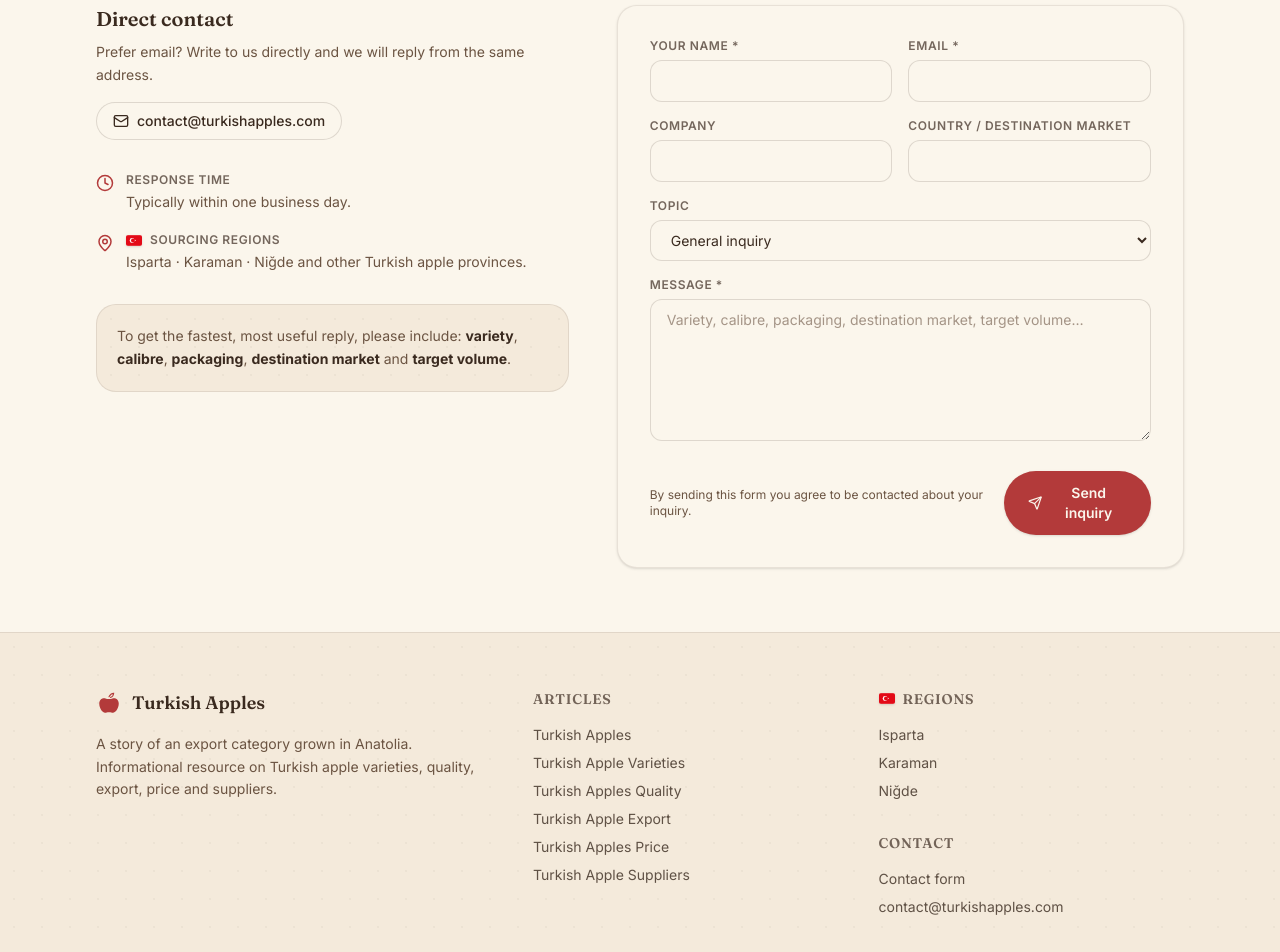
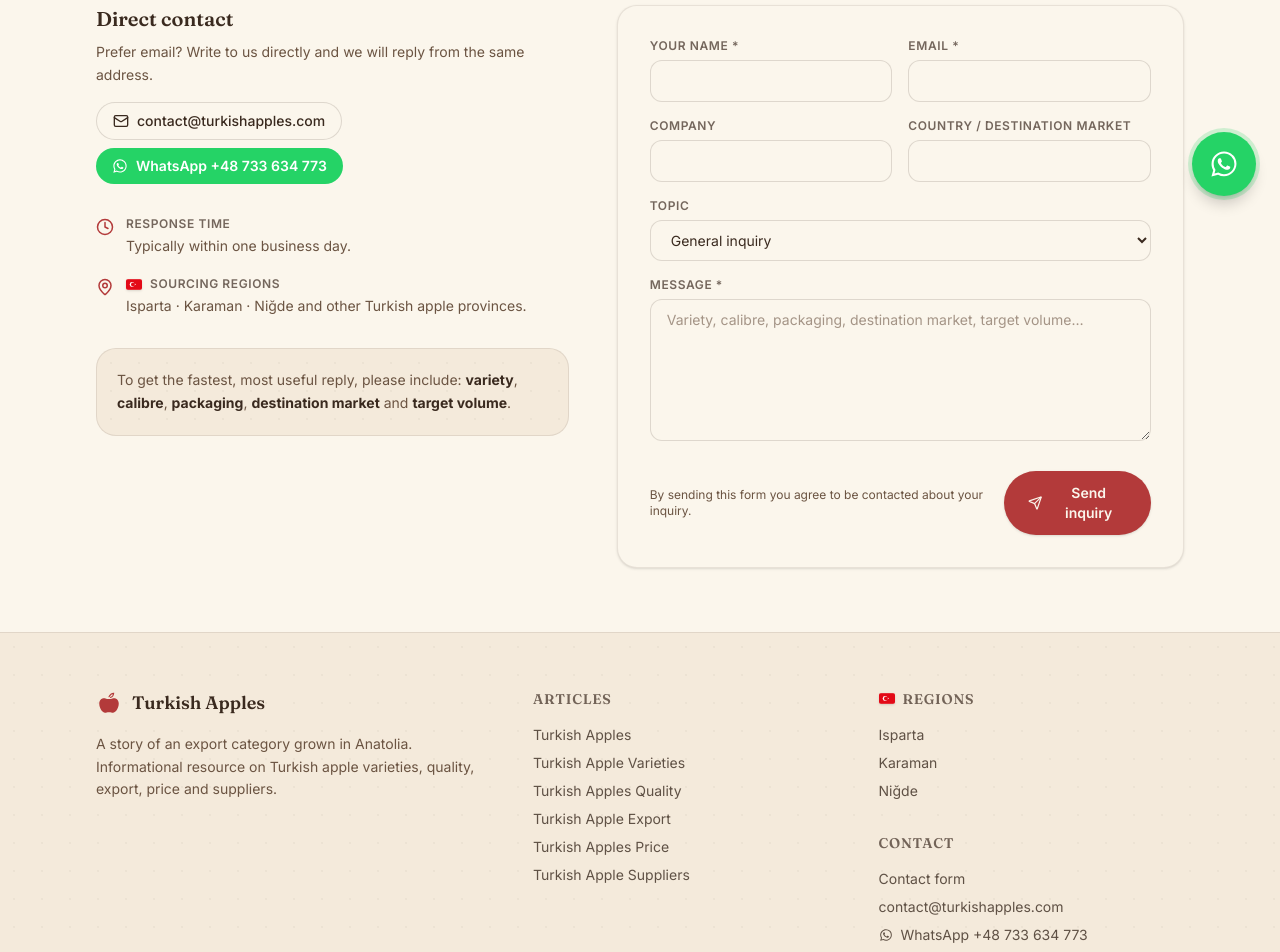
Before and after one commit to jakubcygowski/turkishapples, a Next.js app: page /contact in a window 1280 px wide. Shown: the part 580-1532 px from the top of the page. Built offline with nearby package versions, Linux system fonts and the light colour scheme.

Commit message:
Add WhatsApp contact: reusable button (Hero, Footer, ContactSection, /contact) + floating bottom-right button

```diff
--- a/src/app/contact/page.tsx
+++ b/src/app/contact/page.tsx
@@ -5,6 +5,7 @@
 import { ContactForm } from "@/components/ContactForm";
 import { CONTACT_EMAIL } from "@/components/ContactSection";
 import { TurkishFlag } from "@/components/TurkishFlag";
+import { WhatsAppButton, WHATSAPP_DISPLAY } from "@/components/WhatsAppButton";
 
 export const metadata: Metadata = {
   title: "Contact — Turkish Apples",
@@ -52,13 +53,22 @@
             <p className="mt-2 text-sm leading-relaxed text-bark-soft">
               Prefer email? Write to us directly and we will reply from the same address.
             </p>
+            <div className="mt-4 flex flex-wrap gap-2">
               <a
                 href={`mailto:${CONTACT_EMAIL}`}
-              className="mt-4 inline-flex items-center gap-2 rounded-full border border-bark/15 bg-cream px-4 py-2 text-sm font-medium text-bark transition-colors hover:border-apple-red hover:text-apple-red"
+                className="inline-flex items-center gap-2 rounded-full border border-bark/15 bg-cream px-4 py-2 text-sm font-medium text-bark transition-colors hover:border-apple-red hover:text-apple-red"
               >
                 <Mail size={16} />
                 {CONTACT_EMAIL}
               </a>
+              <WhatsAppButton
+                variant="solid"
+                size="sm"
+                message="Hello, I'd like to ask about Turkish apples."
+              >
+                WhatsApp {WHATSAPP_DISPLAY}
+              </WhatsAppButton>
+            </div>
           </div>
 
           <dl className="space-y-5 text-sm">
--- a/src/app/layout.tsx
+++ b/src/app/layout.tsx
@@ -2,6 +2,7 @@
 import { Fraunces, Inter } from "next/font/google";
 import { Header } from "@/components/Header";
 import { Footer } from "@/components/Footer";
+import { WhatsAppFloating } from "@/components/WhatsAppFloating";
 import "./globals.css";
 
 const fraunces = Fraunces({
@@ -54,6 +55,7 @@
         <Header />
         <main>{children}</main>
         <Footer />
+        <WhatsAppFloating />
       </body>
     </html>
   );
--- a/src/components/ContactSection.tsx
+++ b/src/components/ContactSection.tsx
@@ -1,6 +1,7 @@
 import { Mail, MessageSquare } from "lucide-react";
 import { Container } from "./Container";
 import { ContactForm } from "./ContactForm";
+import { WhatsAppButton, WHATSAPP_DISPLAY } from "./WhatsAppButton";
 
 export const CONTACT_EMAIL = "contact@turkishapples.com";
 
@@ -62,6 +63,20 @@
               </div>
             </div>
           </dl>
+
+          <div className="mt-8">
+            <p className="text-xs font-semibold uppercase tracking-wider text-bark/70">
+              Prefer instant chat?
+            </p>
+            <WhatsAppButton
+              variant="solid"
+              size="sm"
+              className="mt-3"
+              message="Hello, I'd like to ask about Turkish apples."
+            >
+              WhatsApp {WHATSAPP_DISPLAY}
+            </WhatsAppButton>
+          </div>
         </div>
 
         <div className="rounded-card border border-bark/10 bg-cream p-6 shadow-sm sm:p-8">
--- a/src/components/Footer.tsx
+++ b/src/components/Footer.tsx
@@ -2,6 +2,7 @@
 import { AppleMark } from "./AppleMark";
 import { Container } from "./Container";
 import { TurkishFlag } from "./TurkishFlag";
+import { WhatsAppIcon, WHATSAPP_NUMBER, WHATSAPP_DISPLAY } from "./WhatsAppButton";
 import { articles } from "@/content/articles";
 
 export function Footer() {
@@ -74,6 +75,17 @@
                   contact@turkishapples.com
                 </a>
               </li>
+              <li>
+                <a
+                  href={`https://wa.me/${WHATSAPP_NUMBER}`}
+                  target="_blank"
+                  rel="noopener noreferrer"
+                  className="inline-flex items-center gap-2 text-bark/80 transition-colors hover:text-[#1ebe5d]"
+                >
+                  <WhatsAppIcon size={14} />
+                  WhatsApp {WHATSAPP_DISPLAY}
+                </a>
+              </li>
             </ul>
           </div>
         </div>
--- a/src/components/Hero.tsx
+++ b/src/components/Hero.tsx
@@ -3,6 +3,7 @@
 import { Container } from "./Container";
 import { AppleMark } from "./AppleMark";
 import { TurkishFlag } from "./TurkishFlag";
+import { WhatsAppButton } from "./WhatsAppButton";
 
 export function Hero() {
   return (
@@ -44,6 +45,12 @@
               >
                 Read the story
               </Link>
+              <WhatsAppButton
+                variant="solid"
+                message="Hello, I'd like to ask about Turkish apples."
+              >
+                Chat on WhatsApp
+              </WhatsAppButton>
             </div>
           </div>
 
--- /dev/null
+++ b/src/components/WhatsAppButton.tsx
@@ -0,0 +1,61 @@
+import type { ReactNode } from "react";
+
+export const WHATSAPP_NUMBER = "48733634773";
+export const WHATSAPP_DISPLAY = "+48 733 634 773";
+
+function buildHref(message?: string) {
+  const base = `https://wa.me/${WHATSAPP_NUMBER}`;
+  if (!message) return base;
+  return `${base}?text=${encodeURIComponent(message)}`;
+}
+
+export function WhatsAppIcon({ size = 18 }: { size?: number }) {
+  return (
+    <svg
+      width={size}
+      height={size}
+      viewBox="0 0 24 24"
+      fill="currentColor"
+      aria-hidden="true"
+    >
+      <path d="M19.05 4.91A10.04 10.04 0 0 0 12 2C6.5 2 2.04 6.46 2.04 11.96c0 1.76.46 3.48 1.34 5L2 22l5.2-1.36a9.96 9.96 0 0 0 4.8 1.22h.01c5.5 0 9.96-4.46 9.96-9.96 0-2.66-1.04-5.16-2.92-7Zm-7.05 15.3h-.01a8.28 8.28 0 0 1-4.22-1.16l-.3-.18-3.08.81.82-3-.2-.31a8.27 8.27 0 0 1-1.27-4.41c0-4.57 3.72-8.29 8.3-8.29 2.21 0 4.29.86 5.86 2.43a8.23 8.23 0 0 1 2.43 5.86c0 4.57-3.72 8.25-8.33 8.25Zm4.55-6.18c-.25-.13-1.47-.73-1.7-.81-.23-.08-.39-.13-.56.13-.17.25-.64.81-.78.97-.14.17-.29.19-.54.06-.25-.13-1.05-.39-2-1.23-.74-.66-1.24-1.47-1.39-1.72-.14-.25-.02-.39.11-.51.11-.11.25-.29.38-.43.13-.14.17-.25.25-.41.08-.17.04-.31-.02-.43-.06-.13-.56-1.34-.76-1.84-.2-.48-.41-.42-.56-.43l-.48-.01c-.17 0-.43.06-.66.31-.23.25-.86.84-.86 2.05 0 1.21.88 2.38 1 2.55.13.17 1.74 2.66 4.22 3.73.59.25 1.05.41 1.41.52.59.19 1.13.16 1.56.1.48-.07 1.47-.6 1.67-1.18.21-.58.21-1.07.15-1.18-.06-.11-.23-.17-.48-.3Z" />
+    </svg>
+  );
+}
+
+export function WhatsAppButton({
+  message,
+  variant = "solid",
+  size = "md",
+  children,
+  className = "",
+}: {
+  message?: string;
+  variant?: "solid" | "outline" | "subtle";
+  size?: "sm" | "md";
+  children?: ReactNode;
+  className?: string;
+}) {
+  const sizeCls =
+    size === "sm" ? "px-4 py-2 text-sm" : "px-5 py-3 text-sm";
+
+  const variantCls =
+    variant === "solid"
+      ? "bg-[#25D366] text-white hover:bg-[#1ebe5d]"
+      : variant === "outline"
+        ? "border border-bark/15 bg-cream text-bark hover:border-[#25D366] hover:text-[#1ebe5d]"
+        : "text-bark/80 hover:text-[#1ebe5d]";
+
+  return (
+    <a
+      href={buildHref(message)}
+      target="_blank"
+      rel="noopener noreferrer"
+      aria-label="Chat with us on WhatsApp"
+      className={`inline-flex items-center gap-2 rounded-full font-semibold transition-colors ${sizeCls} ${variantCls} ${className}`}
+    >
+      <WhatsAppIcon size={size === "sm" ? 16 : 18} />
+      {children ?? "WhatsApp"}
+    </a>
+  );
+}
--- /dev/null
+++ b/src/components/WhatsAppFloating.tsx
@@ -0,0 +1,28 @@
+import { WhatsAppIcon, WHATSAPP_NUMBER } from "./WhatsAppButton";
+
+export function WhatsAppFloating({
+  message = "Hello, I'd like to ask about Turkish apples.",
+}: {
+  message?: string;
+}) {
+  const href = `https://wa.me/${WHATSAPP_NUMBER}?text=${encodeURIComponent(message)}`;
+
+  return (
+    <a
+      href={href}
+      target="_blank"
+      rel="noopener noreferrer"
+      aria-label="Chat with us on WhatsApp"
+      className="group fixed bottom-5 right-5 z-50 flex h-14 w-14 items-center justify-center rounded-full bg-[#25D366] text-white shadow-lg shadow-black/20 ring-4 ring-[#25D366]/20 transition-all hover:scale-105 hover:bg-[#1ebe5d] hover:shadow-xl sm:bottom-6 sm:right-6 sm:h-16 sm:w-16"
+    >
+      <span
+        aria-hidden
+        className="absolute inset-0 -z-10 animate-ping rounded-full bg-[#25D366] opacity-30"
+      />
+      <WhatsAppIcon size={30} />
+      <span className="pointer-events-none absolute right-full mr-3 hidden whitespace-nowrap rounded-full bg-bark px-3 py-1.5 text-xs font-medium text-cream opacity-0 shadow-md transition-opacity group-hover:opacity-100 sm:block">
+        Chat on WhatsApp
+      </span>
+    </a>
+  );
+}
```
Lines whose indentation alone changed are shown as unchanged.
